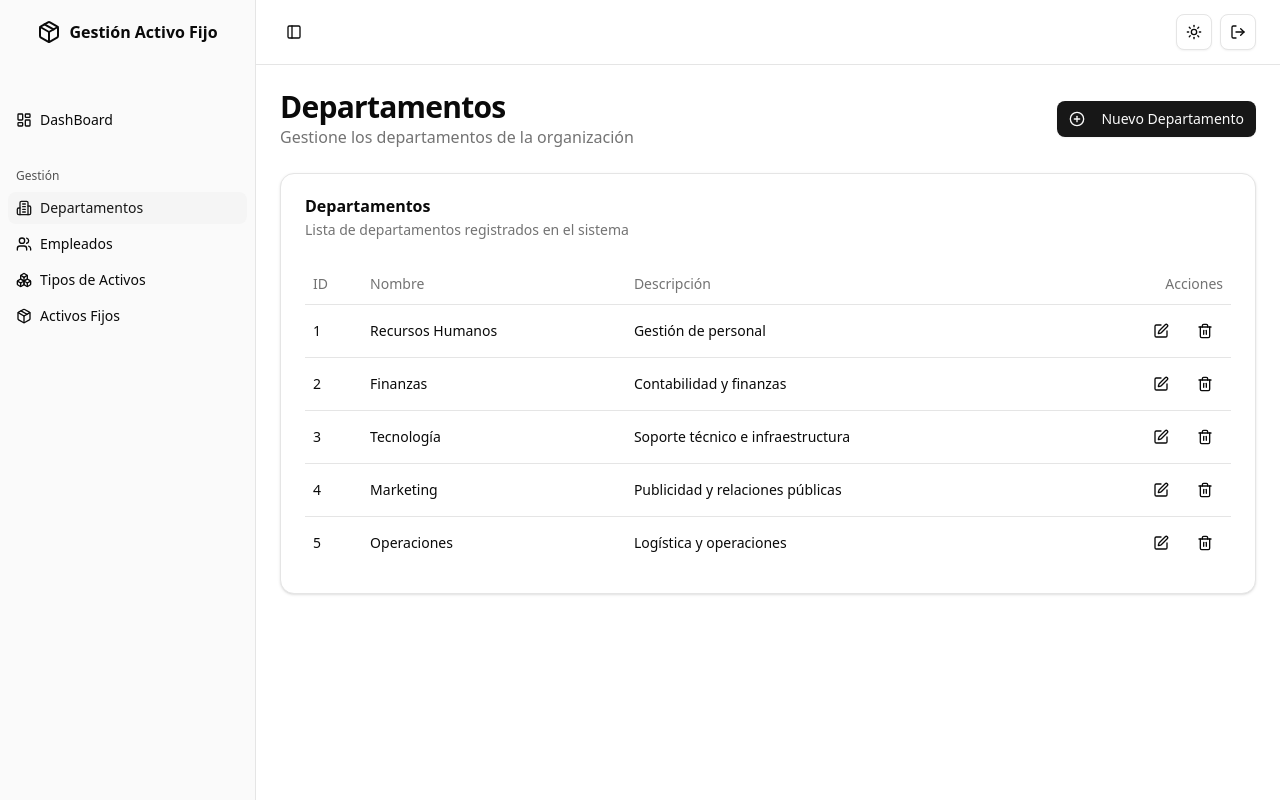
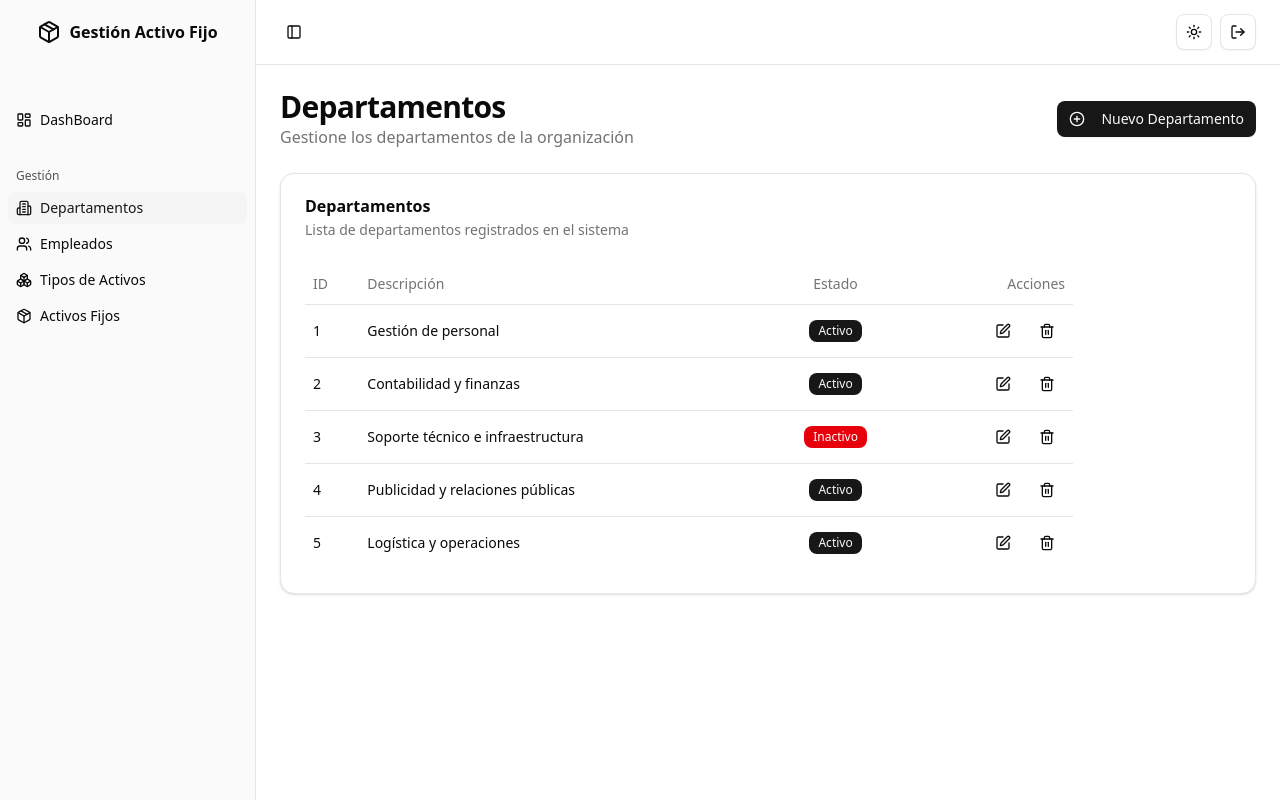
Before and after one commit to JustLuiii/ActivoFijoAPI, a React (Vite) app in the folder client/: page /departments in a window 1280 px wide. Built offline with nearby package versions, Linux system fonts and the light colour scheme.

Commit message:
fix: entidades necesarios para el crud de departamento

```diff
--- a/client/src/components/department-form.tsx
+++ b/client/src/components/department-form.tsx
@@ -4,7 +4,7 @@
 
 import { Button } from "@/components/ui/button"
 import { Card, CardContent, CardDescription, CardFooter, CardHeader, CardTitle } from "@/components/ui/card"
-import { Input } from "@/components/ui/input"
+// import { Input } from "@/components/ui/input"
 import { Label } from "@/components/ui/label"
 import { Textarea } from "@/components/ui/textarea"
 import { useEffect, useState } from "react"
@@ -12,11 +12,11 @@
 
 // Mock data for edit
 const departmentData = {
-    "1": { id: 1, name: "Recursos Humanos", description: "Gestión de personal" },
-    "2": { id: 2, name: "Finanzas", description: "Contabilidad y finanzas" },
-    "3": { id: 3, name: "Tecnología", description: "Soporte técnico e infraestructura" },
-    "4": { id: 4, name: "Marketing", description: "Publicidad y relaciones públicas" },
-    "5": { id: 5, name: "Operaciones", description: "Logística y operaciones" },
+    "1": { id: 1, description: "Gestión de personal" },
+    "2": { id: 2, description: "Contabilidad y finanzas" },
+    "3": { id: 3, description: "Soporte técnico e infraestructura" },
+    "4": { id: 4, description: "Publicidad y relaciones públicas" },
+    "5": { id: 5, description: "Logística y operaciones" },
 }
 
 type DepartmentFormProps = {
@@ -26,7 +26,6 @@
 export function DepartmentForm({ id }: DepartmentFormProps) {
     const navigate = useNavigate()
     const [formData, setFormData] = useState({
-        name: "",
         description: "",
     })
 
@@ -34,7 +33,6 @@
         if (id && departmentData[id as keyof typeof departmentData]) {
             const dept = departmentData[id as keyof typeof departmentData]
             setFormData({
-                name: dept.name,
                 description: dept.description,
             })
         }
@@ -62,7 +60,7 @@
                     <CardDescription>Complete la información requerida para el departamento</CardDescription>
                 </CardHeader>
                 <CardContent className="space-y-4">
-                    <div className="space-y-2">
+                    {/* <div className="space-y-2">
                         <Label htmlFor="name">Nombre</Label>
                         <Input
                             id="name"
@@ -72,12 +70,12 @@
                             onChange={handleChange}
                             required
                         />
-                    </div>
+                    </div> */}
                     <div className="space-y-2">
                         <Label htmlFor="description">Descripción</Label>
                         <Textarea
-                            id="description"
-                            name="description"
+                            id="descripcion"
+                            name="descripcion"
                             placeholder="Descripción del departamento"
                             value={formData.description}
                             onChange={handleChange}
--- /dev/null
+++ b/client/src/components/ui/badge.tsx
@@ -0,0 +1,46 @@
+import * as React from "react"
+import { Slot } from "@radix-ui/react-slot"
+import { cva, type VariantProps } from "class-variance-authority"
+
+import { cn } from "@/lib/utils"
+
+const badgeVariants = cva(
+  "inline-flex items-center justify-center rounded-md border px-2 py-0.5 text-xs font-medium w-fit whitespace-nowrap shrink-0 [&>svg]:size-3 gap-1 [&>svg]:pointer-events-none focus-visible:border-ring focus-visible:ring-ring/50 focus-visible:ring-[3px] aria-invalid:ring-destructive/20 dark:aria-invalid:ring-destructive/40 aria-invalid:border-destructive transition-[color,box-shadow] overflow-hidden",
+  {
+    variants: {
+      variant: {
+        default:
+          "border-transparent bg-primary text-primary-foreground [a&]:hover:bg-primary/90",
+        secondary:
+          "border-transparent bg-secondary text-secondary-foreground [a&]:hover:bg-secondary/90",
+        destructive:
+          "border-transparent bg-destructive text-white [a&]:hover:bg-destructive/90 focus-visible:ring-destructive/20 dark:focus-visible:ring-destructive/40",
+        outline:
+          "text-foreground [a&]:hover:bg-accent [a&]:hover:text-accent-foreground",
+      },
+    },
+    defaultVariants: {
+      variant: "default",
+    },
+  }
+)
+
+function Badge({
+  className,
+  variant,
+  asChild = false,
+  ...props
+}: React.ComponentProps<"span"> &
+  VariantProps<typeof badgeVariants> & { asChild?: boolean }) {
+  const Comp = asChild ? Slot : "span"
+
+  return (
+    <Comp
+      data-slot="badge"
+      className={cn(badgeVariants({ variant }), className)}
+      {...props}
+    />
+  )
+}
+
+export { Badge, badgeVariants }
--- a/client/src/pages/departments/department-list.tsx
+++ b/client/src/pages/departments/department-list.tsx
@@ -1,5 +1,3 @@
-"use client"
-
 import { Button } from "@/components/ui/button"
 import { Card, CardContent, CardDescription, CardHeader, CardTitle } from "@/components/ui/card"
 import { Table, TableBody, TableCell, TableHead, TableHeader, TableRow } from "@/components/ui/table"
@@ -17,14 +15,15 @@
 } from "@/components/ui/alert-dialog"
 import { useState } from "react"
 import { Link } from "react-router"
+import { Badge } from "@/components/ui/badge"
 
 // Mock data
 const departments = [
-    { id: 1, name: "Recursos Humanos", description: "Gestión de personal", employees: 12 },
-    { id: 2, name: "Finanzas", description: "Contabilidad y finanzas", employees: 8 },
-    { id: 3, name: "Tecnología", description: "Soporte técnico e infraestructura", employees: 15 },
-    { id: 4, name: "Marketing", description: "Publicidad y relaciones públicas", employees: 7 },
-    { id: 5, name: "Operaciones", description: "Logística y operaciones", employees: 20 },
+    { id: 1, description: "Gestión de personal", activo: true },
+    { id: 2, description: "Contabilidad y finanzas", activo: true },
+    { id: 3, description: "Soporte técnico e infraestructura", activo: false },
+    { id: 4, description: "Publicidad y relaciones públicas", activo: true },
+    { id: 5, description: "Logística y operaciones", activo: true },
 ]
 
 export const DepartmentList = () => {
@@ -54,13 +53,13 @@
                     <CardDescription>Lista de departamentos registrados en el sistema</CardDescription>
                 </CardHeader>
                 <CardContent>
-                    <Table>
+                    <Table className="table-auto w-auto max-w-full min-w-3xl">
                         <TableHeader>
                             <TableRow>
                                 <TableHead>ID</TableHead>
-                                <TableHead>Nombre</TableHead>
+                                {/* <TableHead>Nombre</TableHead> */}
                                 <TableHead className="hidden md:table-cell">Descripción</TableHead>
-                                {/* <TableHead>Empleados</TableHead> */}
+                                <TableHead className="text-center">Estado</TableHead>
                                 <TableHead className="text-right">Acciones</TableHead>
                             </TableRow>
                         </TableHeader>
@@ -68,9 +67,14 @@
                             {departmentsList.map((department) => (
                                 <TableRow key={department.id}>
                                     <TableCell>{department.id}</TableCell>
-                                    <TableCell className="font-medium">{department.name}</TableCell>
+                                    {/* <TableCell className="font-medium">{department.name}</TableCell> */}
                                     <TableCell className="hidden md:table-cell">{department.description}</TableCell>
                                     {/* <TableCell>{department.employees}</TableCell> */}
+                                    <TableCell className="text-center">
+                                        <Badge variant={department.activo ? "default" : "destructive"}>
+                                            {department.activo ? "Activo" : "Inactivo"}
+                                        </Badge>
+                                    </TableCell>
                                     <TableCell className="text-right">
                                         <div className="flex justify-end gap-2">
                                             <Button variant="ghost" size="icon" asChild>
--- a/client/src/pages/departments/departments-page.tsx
+++ b/client/src/pages/departments/departments-page.tsx
@@ -1,9 +1,7 @@
 import { Outlet } from "react-router"
 
 
-
 export const DepartmentsPage = () => {
-
 
     return (
         <div className="space-y-6">
--- a/client/src/pages/departments/edit-department.tsx
+++ b/client/src/pages/departments/edit-department.tsx
@@ -7,7 +7,6 @@
 export const EditDepartment = () => {
 
     const { id } = useParams<{ id: string }>();
-
 
     return (
         <div className="space-y-6">
```
